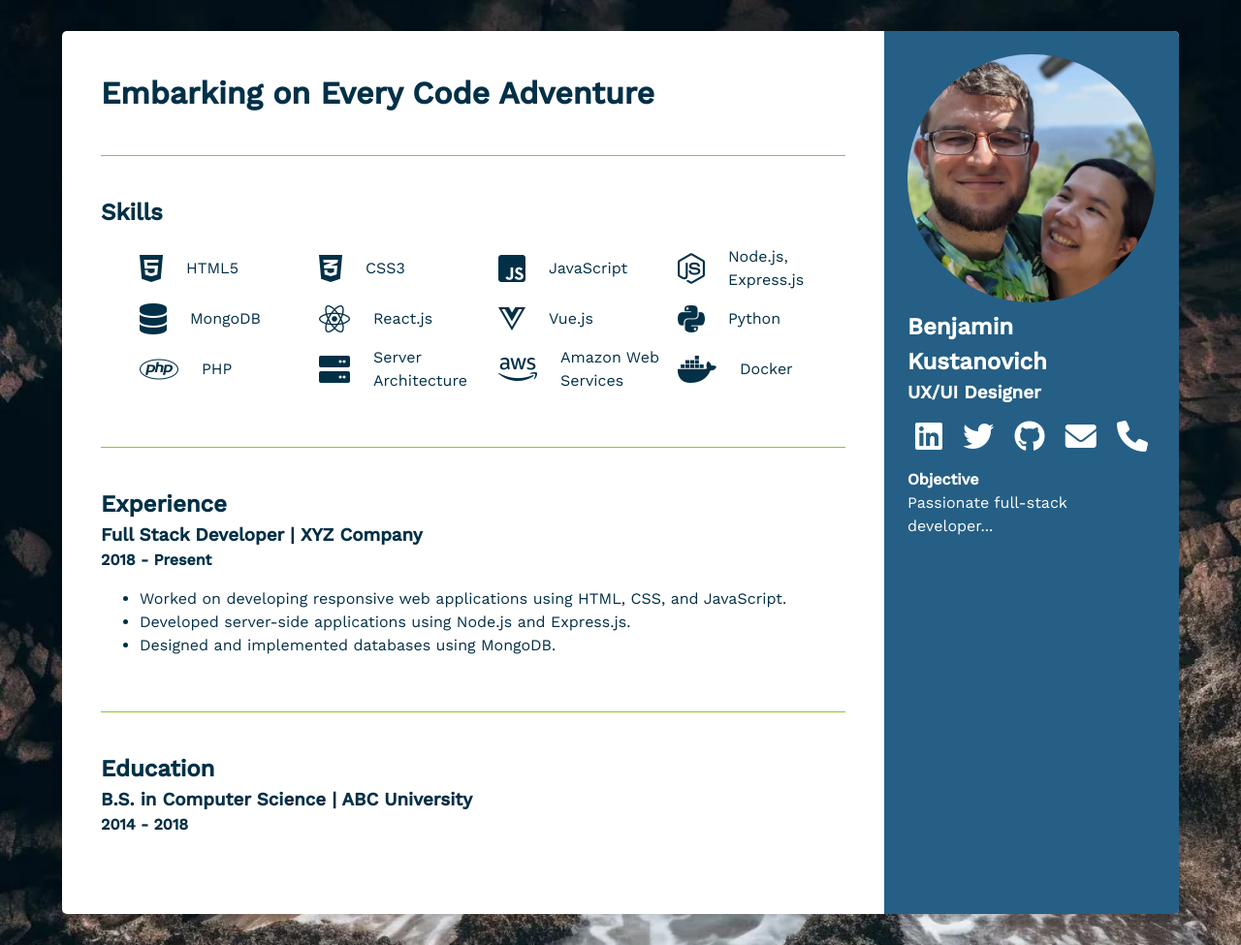
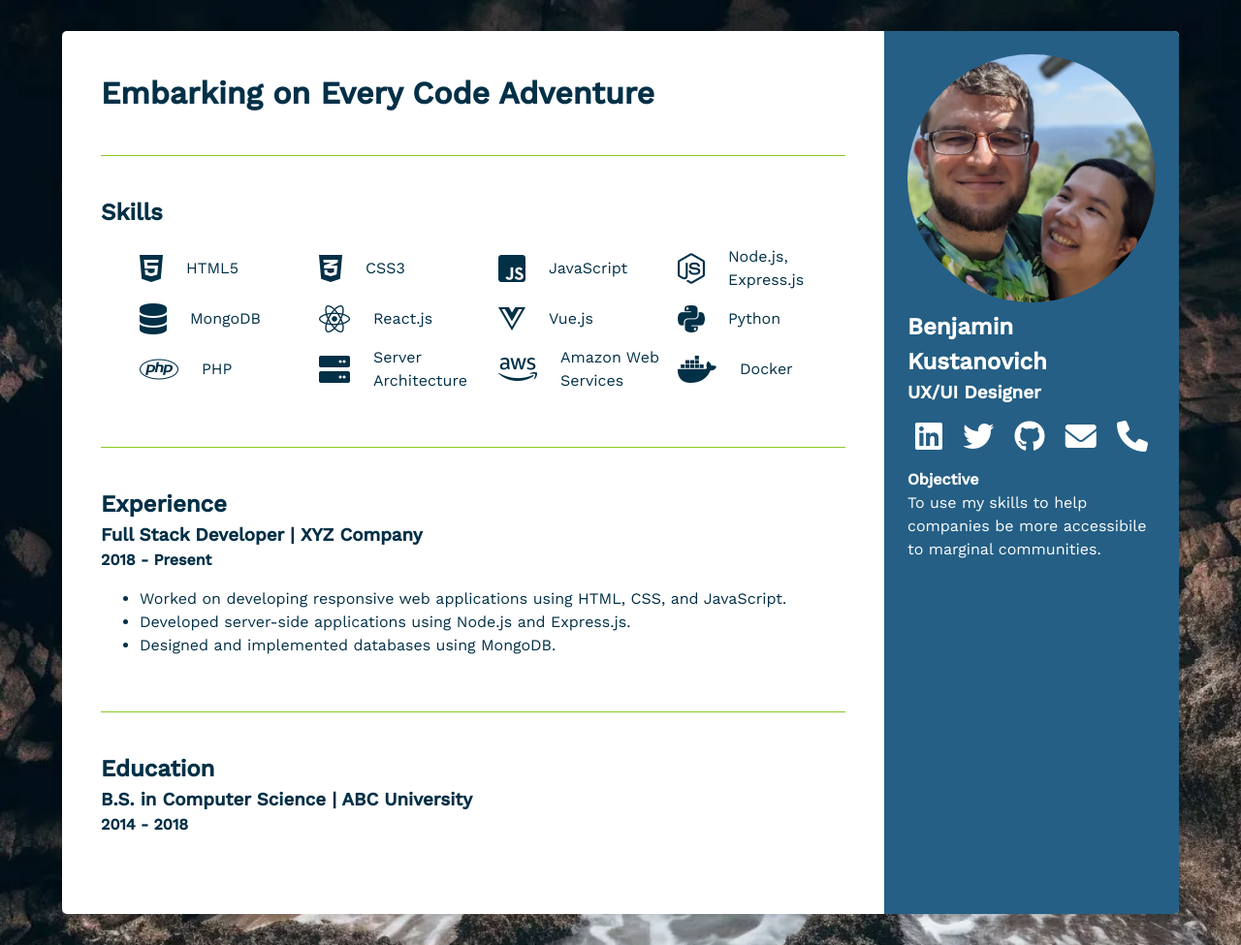
Before and after one commit to bk275/ResumeProject3, a website: page docs/index.html in a window 1280 px wide. Shown: the whole page at 97% size. Drawn offline with nearby package versions, Linux system fonts and the light colour scheme.

Commit message:
Update career objective

```diff
--- a/docs/index.html
+++ b/docs/index.html
@@ -60,7 +60,7 @@
             </div> <!-- Closes the links div -->
             <section class="sidebar-bottom"> <!-- A section to hold the resume objective -->
                 <h4>Objective</h4> <!-- Title of the objective section -->
-                <p>Passionate full-stack developer...</p> <!-- Objective text -->
+                <p>To use my skills to help companies be more accessibile to marginal communities.</p> <!-- Objective text -->
             </section> <!-- Closes the sidebar-bottom section -->
             </div> <!-- Closes the sidebar-top div -->
 
```
